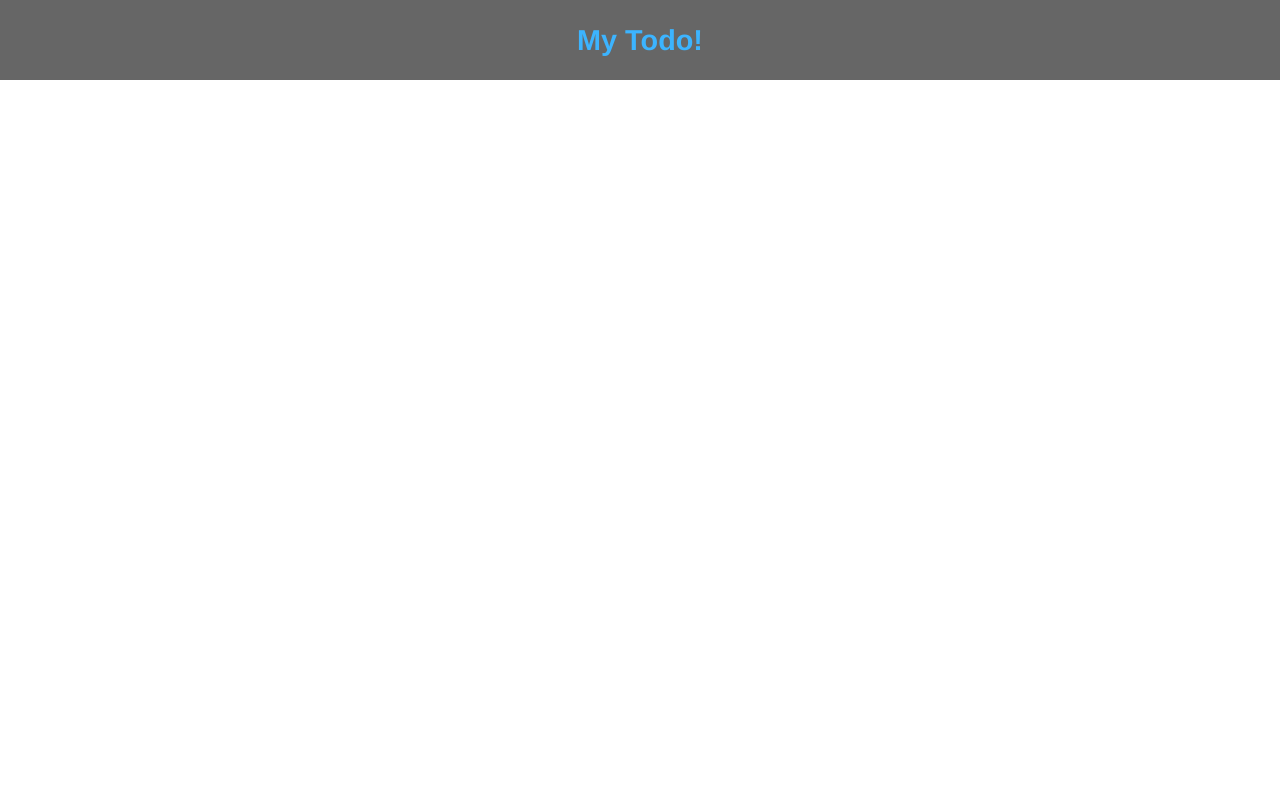
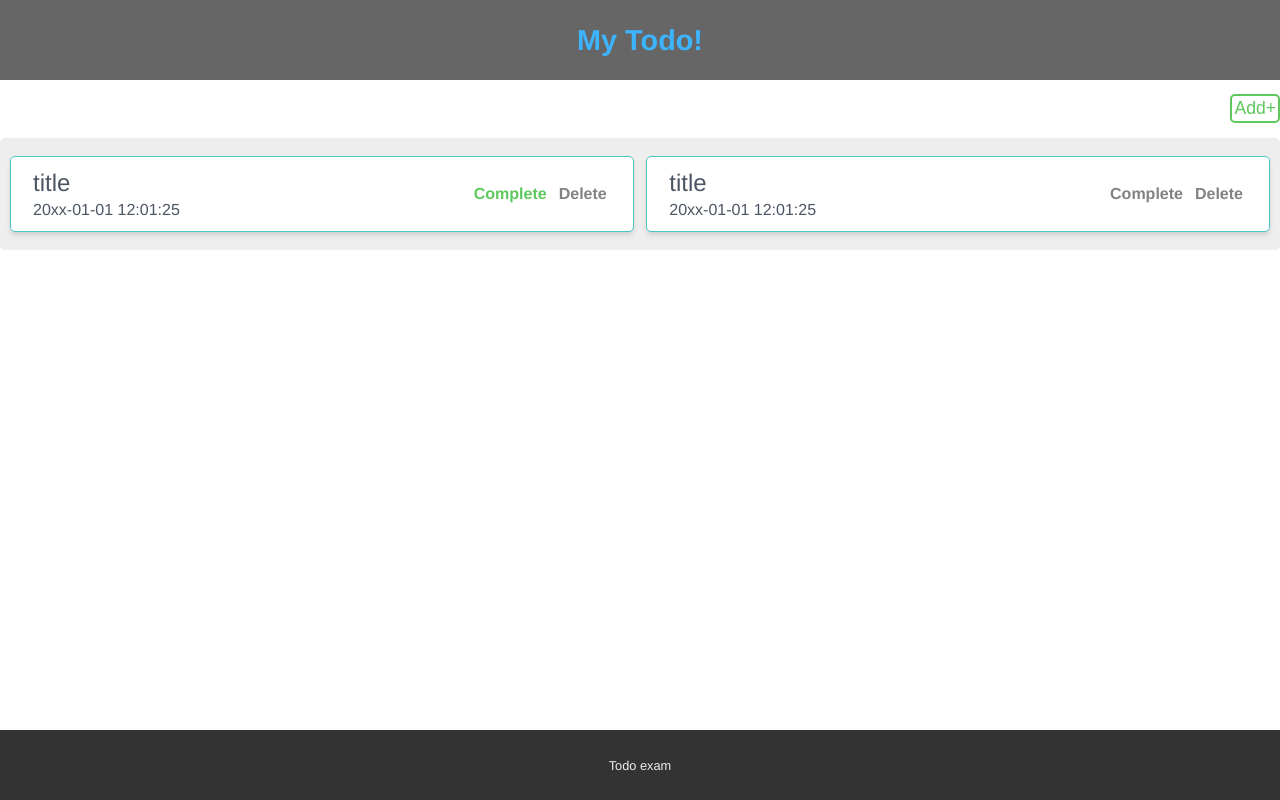
Before and after one commit to bgchoi205/mytodo_vue, a Vue app: page / in a window 1280 px wide. Built offline with nearby package versions, Linux system fonts and the light colour scheme.

Commit message:
create TodoList and TodoFooter

```diff
--- a/src/App.vue
+++ b/src/App.vue
@@ -1,14 +1,20 @@
 <template>
   <TodoHeader></TodoHeader>
+  <TodoList></TodoList>
+  <TodoFooter></TodoFooter>
 </template>
 
 <script>
 import TodoHeader from "./components/todos/TodoHeader.vue";
+import TodoList from "./components/todos/TodoList.vue";
+import TodoFooter from "./components/todos/TodoFooter.vue";
 
 export default {
   name: "App",
   components: {
     TodoHeader,
+    TodoList,
+    TodoFooter,
   },
 };
 </script>
@@ -39,4 +45,22 @@ button {
 #app {
   font-family: Avenir, Helvetica, Arial, sans-serif;
 }
+
+/* common */
+
+.container {
+  max-width: 1280px;
+  margin: 0 auto;
+}
+
+.btn {
+  cursor: pointer;
+  font-weight: 500;
+  font-size: 1.1rem;
+  box-sizing: border-box;
+  border-radius: 5px;
+  padding: 2px;
+}
+
+/* common end */
 </style>
--- /dev/null
+++ b/src/components/todos/TodoFooter.vue
@@ -0,0 +1,33 @@
+<template>
+  <div class="footer">
+    <div id="footer-wrap">
+      <div id="footer-text"><span>Todo exam</span></div>
+    </div>
+  </div>
+</template>
+<script>
+export default {};
+</script>
+<style scoped>
+.footer {
+  width: 100%;
+  height: 70px;
+  background-color: #333;
+  position: relative;
+  bottom: 0;
+}
+
+#footer-wrap {
+  display: flex;
+  height: 100%;
+  justify-content: center;
+}
+
+#footer-text {
+  display: flex;
+  height: 100%;
+  align-items: center;
+  color: #eee;
+  font-size: 0.8rem;
+}
+</style>
--- /dev/null
+++ b/src/components/todos/TodoList.vue
@@ -0,0 +1,149 @@
+<template>
+  <div class="section-body">
+    <div class="container section-body-child">
+      <div id="section-btns">
+        <button class="btn btn-green">Add+</button>
+      </div>
+    </div>
+    <div class="container section-body-child">
+      <div id="section-list">
+        <ul id="section-list-ul">
+          <li>
+            <div class="todo-left">
+              <div class="todo-title"><span>title</span></div>
+              <div><span>20xx-01-01 12:01:25</span></div>
+            </div>
+            <div class="todo-right">
+              <div class="complete-text todo-right-text active">
+                <span>Complete</span>
+              </div>
+              <div class="delete-text todo-right-text"><span>Delete</span></div>
+            </div>
+          </li>
+          <li>
+            <div class="todo-left">
+              <div class="todo-title"><span>title</span></div>
+              <div><span>20xx-01-01 12:01:25</span></div>
+            </div>
+            <div class="todo-right">
+              <div class="complete-text todo-right-text">
+                <span>Complete</span>
+              </div>
+              <div class="delete-text todo-right-text"><span>Delete</span></div>
+            </div>
+          </li>
+        </ul>
+      </div>
+    </div>
+  </div>
+</template>
+<script>
+export default {};
+</script>
+<style scoped>
+.section-body {
+  height: auto;
+  min-height: calc(100vh - 70px - 80px);
+  padding-top: 80px;
+}
+
+.section-body-child {
+  margin-top: 0.9rem;
+}
+
+#section-btns {
+  display: flex;
+  justify-content: end;
+}
+
+#section-list {
+  background-color: #eee;
+  width: 100%;
+  height: 100%;
+  border-radius: 5px;
+  display: flex;
+  flex-direction: column;
+}
+
+#section-list-ul {
+  display: grid;
+  height: 100%;
+  grid-template-columns: repeat(2, 1fr);
+  grid-column-gap: 1%;
+  padding: 10px;
+}
+
+#section-list-ul > li {
+  width: 100%;
+  /*   background-color:#46C6C6; */
+  background-color: white;
+  border: 1px solid #46c6c6;
+  box-sizing: border-box;
+  display: flex;
+  justify-content: space-between;
+  align-items: center;
+  border-radius: 5px;
+  margin-top: 0.5rem;
+  margin-bottom: 0.5rem;
+  --tw-shadow: 0 4px 6px -1px rgba(0, 0, 0, 0.1),
+    0 2px 4px -1px rgba(0, 0, 0, 0.06);
+  box-shadow: var(--tw-ring-offset-shadow, 0 0 #0000),
+    var(--tw-ring-shadow, 0 0 #0000), var(--tw-shadow);
+}
+
+#section-list-ul > li > div {
+  padding: 10px 20px 10px 20px;
+}
+
+.btn-green {
+  color: #5ec75e;
+  border: 2px solid #5ec75e;
+}
+
+.todo-left {
+  --tw-text-opacity: 1;
+  color: rgba(75, 85, 99, var(--tw-text-opacity));
+}
+
+.todo-left > div {
+  padding: 2px;
+}
+
+.todo-title {
+  font-size: 1.5rem;
+  color: ;
+}
+
+.todo-right {
+  display: flex;
+}
+
+.todo-right > div {
+  padding: 6px;
+  cursor: pointer;
+}
+
+.todo-right > .todo-right-text {
+  font-weight: 600;
+}
+
+.todo-right > .complete-text {
+  color: #828282;
+}
+
+.todo-right > .complete-text:hover {
+  color: #5ec75e;
+}
+
+.todo-right > .complete-text.active {
+  color: #5ec75e;
+}
+
+.todo-right > .delete-text {
+  color: #828282;
+}
+
+.todo-right > .delete-text:hover {
+  color: #cd0000;
+}
+</style>
```
